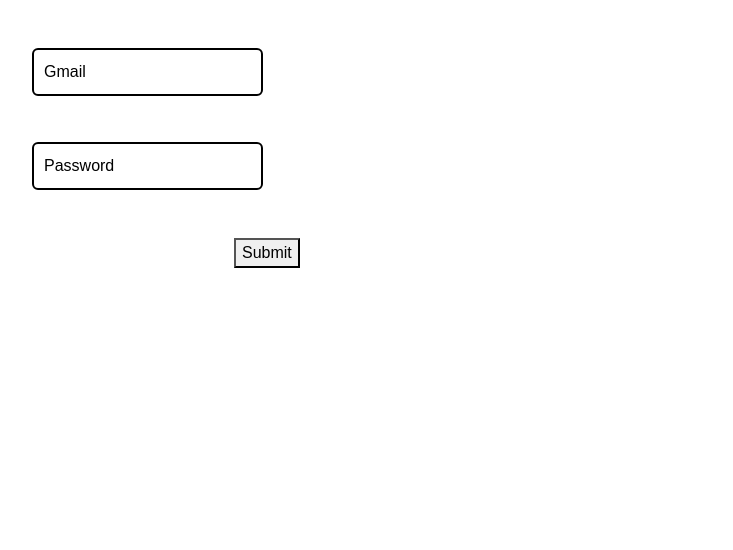
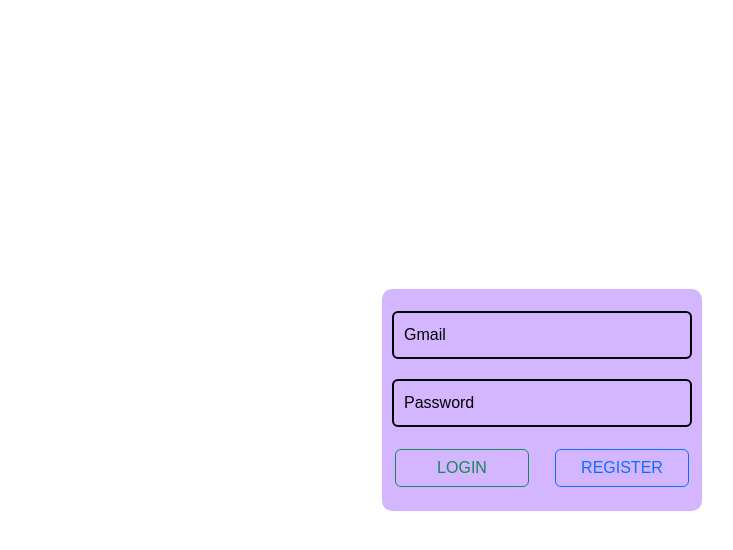
Before and after one commit to datndse171888/FA24_SWP391_Group4, a React (Vite) app in the folder PawFund/: page /login in a window 1280 px wide. Shown: the top 550 px of the page, without its empty margins (98-831 px from the left). Built offline with nearby package versions, Linux system fonts and the light colour scheme.

Commit message:
Header and Footer
07/10 - 07:11
datndse171888
create footer and config header

```diff
--- /dev/null
+++ b/PawFund/src/component/footer/footer.jsx
@@ -0,0 +1,31 @@
+import React from 'react'
+import { Container, Image } from 'react-bootstrap'
+import Logo from '../logo/SWP391.png'
+
+const footer = () => {
+    const shelterInfo = [{
+        name: 'PawFund',
+        address: '48 Bùi Thị Xuân',
+        city: 'Thành phố X giấu tên',
+        phone: '09099994953',
+        openTime: '07:00',
+        closeTime: '20:00',
+        openDay: 'Thứ 2 - Chủ Nhật'
+    }]
+
+    return (
+        <Container className='d-flex align-self-end row justify-content-around mx-auto'>
+            <Image src={Logo} className='col-3 mx-auto' alt='Logo' roundedCircle />
+            <div className='col-4 align-self-center mx-auto'>
+                <p>Địa chỉ: {shelterInfo[0].address}, {shelterInfo[0].city}</p>
+                <p>Điện thoại: {shelterInfo[0].phone}</p>
+            </div>
+            <div className='col-4 align-self-center mx-auto'>
+                <p>Giờ mở cửa: {shelterInfo[0].openTime} - {shelterInfo[0].closeTime}</p>
+                <p>Ngày mở cửa: {shelterInfo[0].openDay}</p>
+            </div>
+        </Container>
+    )
+}
+
+export default footer
--- a/PawFund/src/component/header/header.css
+++ b/PawFund/src/component/header/header.css
@@ -12,3 +12,7 @@
 .text{
     size: 20px;
 }
+
+.nav-link:hover{
+    background-color: aqua;
+}
--- a/PawFund/src/component/header/header.jsx
+++ b/PawFund/src/component/header/header.jsx
@@ -8,15 +8,24 @@ const header = () => {
   return (
     <Navbar className='navbar p-0' data-bs-theme='light'>
       <Container>
-        <Image  src={Logo} className='logo border' alt='Logo' roundedCircle />
-        <Navbar.Brand style={{color:'#3926CD'}} href="/">PawFund</Navbar.Brand>
-        <Navbar.Collapse className=''>
-          <Nav className='mx-auto row'>
+        <Image src={Logo} className='logo border' alt='Logo' roundedCircle />
+        <Navbar.Brand style={{ color: '#3926CD' }} href="/">PawFund</Navbar.Brand>
+        {/*<Navbar.Collapse className=''>
+           <Nav className='mx-auto row'>
             <Nav.Link style={{color:'#3926CD'}} className='px-5 border col text-center' href="/">HOME</Nav.Link>
             <Nav.Link style={{color:'#3926CD'}} className='px-5 border col text-center' href="/petlist">PET</Nav.Link>
             <Nav.Link style={{color:'#3926CD'}} className='px-5 border col text-center' href="/donate">DONATE</Nav.Link>
             <Nav.Link style={{color:'#3926CD'}} className='px-5 border col text-center' href="/news">NEWS</Nav.Link>
             <Nav.Link style={{color:'#3926CD'}} className='px-5 border col text-center' href="/aboutus">ABOUT US</Nav.Link>
+          </Nav>
+        </Navbar.Collapse> */}
+        <Navbar.Collapse className='d-flex justify-content-center'>
+          <Nav className=''>
+            <Nav.Link style={{ color: '#3926CD' }} className='px-5 py-3 border nav-link' href="/">Trang chủ</Nav.Link>
+            <Nav.Link style={{ color: '#3926CD' }} className='px-5 py-3 border nav-link' href="/petlist">Thú cưng</Nav.Link>
+            <Nav.Link style={{ color: '#3926CD' }} className='px-5 py-3 border nav-link' href="/donate">Ủng hộ</Nav.Link>
+            <Nav.Link style={{ color: '#3926CD' }} className='px-5 py-3 border nav-link' href="/news">Tin tức</Nav.Link>
+            <Nav.Link style={{ color: '#3926CD' }} className='px-5 py-3 border nav-link' href="/aboutus">Về chúng tôi</Nav.Link>
           </Nav>
         </Navbar.Collapse>
         {token ? null : <Button href='/login' variant="outline-dark">Login</Button>}
--- a/PawFund/src/index.css
+++ b/PawFund/src/index.css
@@ -75,3 +75,7 @@ body {
   align-items: center;
   font-family: arial;
 } */
+
+/* body{
+  display: flex;
+} */
--- a/PawFund/src/pages/authentication/login/Login.css
+++ b/PawFund/src/pages/authentication/login/Login.css
@@ -1,14 +1,19 @@
-.container {
+.container-login{
     display: flex;
+    justify-content: center;
+    align-items: center;
+    height: 100vh;
 }
 
 .input-form {
-    height: 50vh;
+    display: block;
+    height: auto;
+    background-color: #d4b5ff;
+    border-radius: 10px;
 }
 
 .input-field {
     position: relative;
-    margin: 50px;
 }
 
 .input-field_input {
@@ -45,6 +50,5 @@
 }
 
 .input-button {
-    text-align: center;
-    margin: 50px;
+
 }
--- a/PawFund/src/pages/authentication/login/Login.jsx
+++ b/PawFund/src/pages/authentication/login/Login.jsx
@@ -2,6 +2,7 @@
 import { useState } from "react";
 import api from "../../../config/axios.jsx";
 import "./login.css";
+import { Stack, Button, Form, Container, Row } from "react-bootstrap";
 
 const Login = () => {
   const [account, setAccount] = useState({
@@ -49,10 +50,43 @@ const Login = () => {
   };
 
   return (
-    <div className="container">
-      <div className="input-form">
-        <div className="input-field">
-          <input
+    // <div className="container">
+    //   <div className="input-form">
+    //     <div className="input-field">
+    //       <input
+    //         className="input-field_input"
+    //         type="text"
+    //         id="gmail"
+    //         name="gmail"
+    //         value={account.gmail}
+    //         onChange={handleAccountChange}
+    //         required
+    //       />
+    //       <label htmlFor="gmail" className="input-field_label">
+    //         Gmail{" "}
+    //       </label>
+    //     </div>
+    //     <div className="input-field">
+    //       <input
+    //         className="input-field_input"
+    //         type="password"
+    //         id="password"
+    //         name="password"
+    //         value={account.password}
+    //         onChange={handleAccountChange}
+    //         required
+    //       />
+    //       <label className="input-field_label">Password </label>
+    //     </div>
+    //     <div className="input-button">
+    //       <button onClick={handleLogin}>Submit</button>
+    //     </div>
+    //   </div>
+    // </div>
+    <div className="container-login">
+      <Container className="input-form col-md-3">
+        <Stack gap={1} className="mx-auto input-field my-4">
+          <Form.Control
             className="input-field_input"
             type="text"
             id="gmail"
@@ -61,12 +95,10 @@ const Login = () => {
             onChange={handleAccountChange}
             required
           />
-          <label htmlFor="gmail" className="input-field_label">
-            Gmail{" "}
-          </label>
-        </div>
-        <div className="input-field">
-          <input
+          <Form.Label className="input-field_label" htmlFor="gmail">Gmail</Form.Label>
+        </Stack>
+        <Stack gap={1} className="mx-auto input-field my-4">
+          <Form.Control
             className="input-field_input"
             type="password"
             id="password"
@@ -75,12 +107,15 @@ const Login = () => {
             onChange={handleAccountChange}
             required
           />
-          <label className="input-field_label">Password </label>
-        </div>
-        <div className="input-button">
-          <button onClick={handleLogin}>Submit</button>
-        </div>
-      </div>
+          <Form.Label className="input-field_label" htmlFor="password">Password</Form.Label>
+        </Stack>
+        <Stack gap={2} className='mx-auto input-button my-4'>
+          <Row>
+            <Button className='col-5 mx-auto' variant="outline-success" onClick={handleLogin}>Login</Button>
+            <Button className='col-5 mx-auto' variant="outline-primary" href="/register">Register</Button>
+          </Row>
+        </Stack>
+      </Container >
     </div>
   );
 };
--- a/PawFund/src/pages/userUI/homepage/homepage.jsx
+++ b/PawFund/src/pages/userUI/homepage/homepage.jsx
@@ -1,12 +1,14 @@
-// import React from "react";
+import React from "react";
 import Header from "../../../component/header/header";
 import Body from "../../../component/body/body";
+import Footer from "../../../component/footer/footer";
 
 const homepage = () => {
   return (
     <div>
       <Header />
       <Body />
+      <Footer />
     </div>
   );
 };
```
Also changed, not shown: PawFund/src/pages/userUI/adoptedApplication/adoptedForm.jsx (+19 -0 lines).
